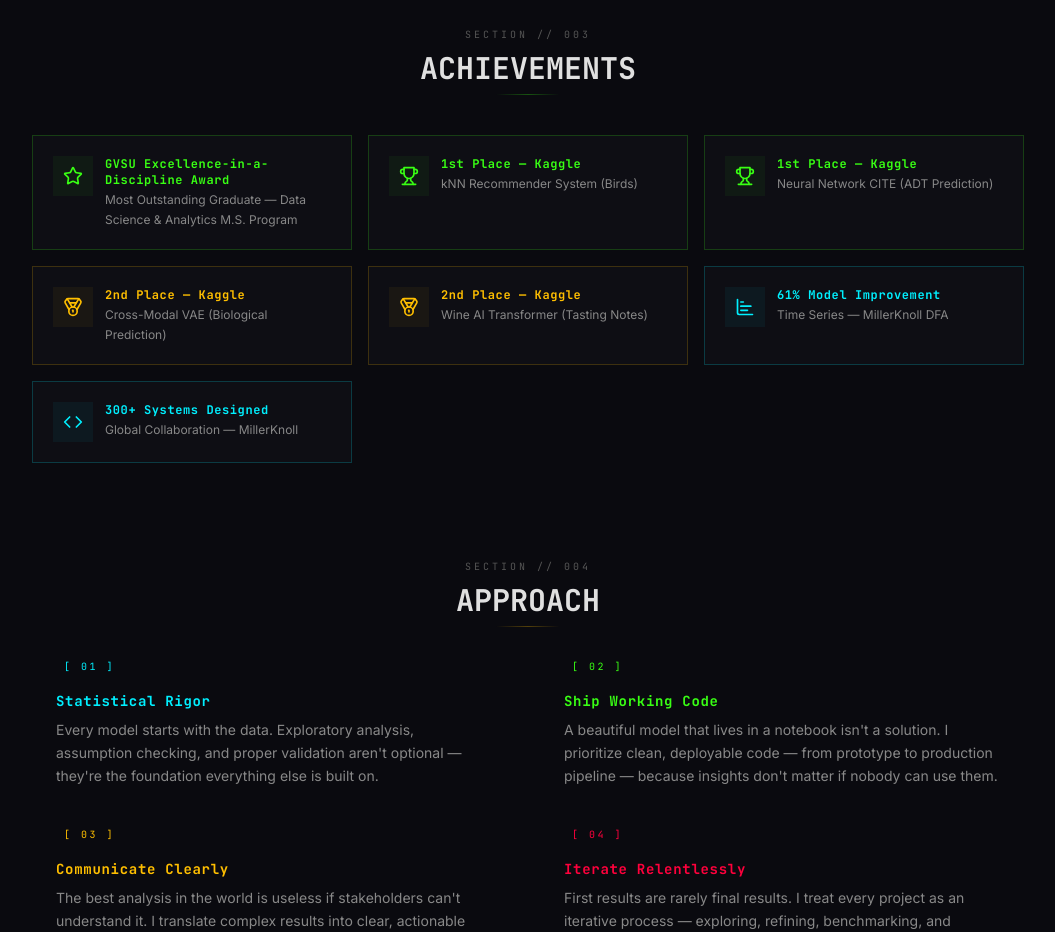
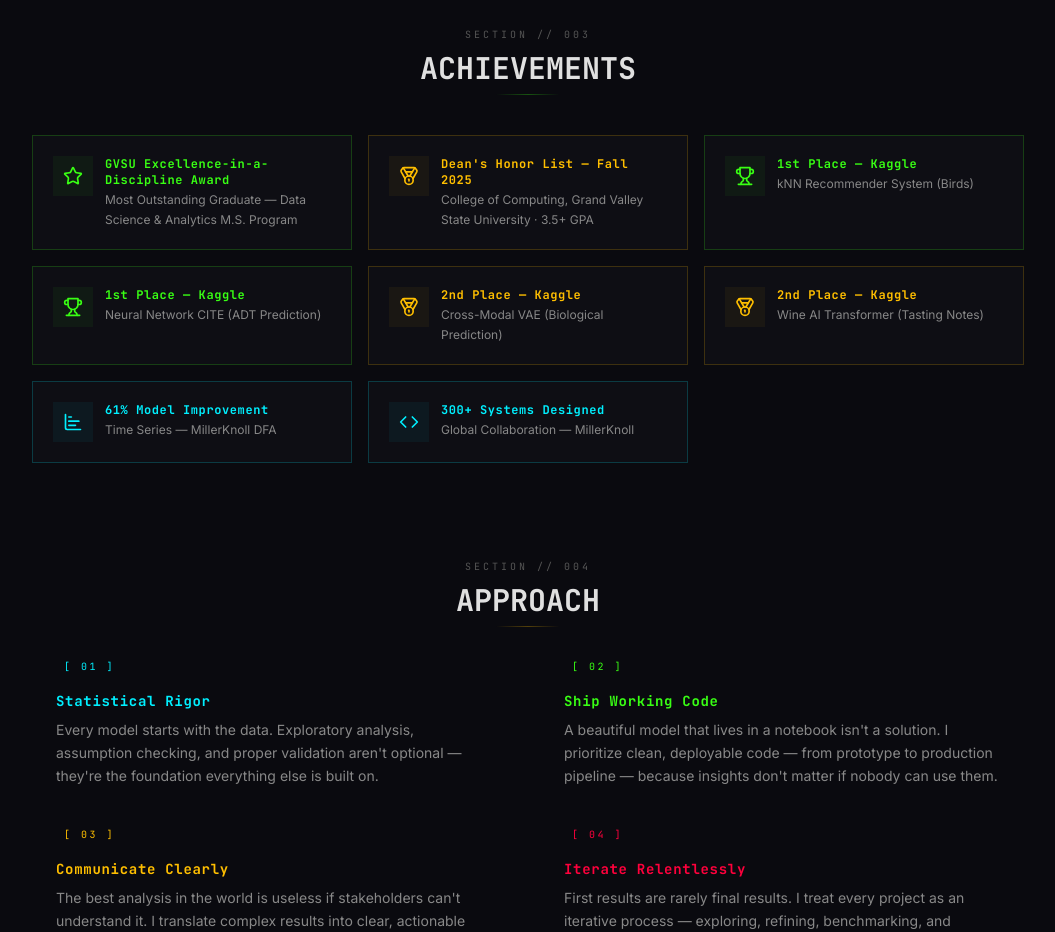
Before and after one commit to steadows/portfolio-v2, a Next.js app: page /about in a window 1280 px wide. Shown: the part 3100-4032 px from the top of the page, without its empty margins (112-1167 px from the left). Built offline with nearby package versions, Linux system fonts and the light colour scheme.

Commit message:
dean's list addition

```diff
--- a/src/data/about.ts
+++ b/src/data/about.ts
@@ -163,6 +163,13 @@ export const achievements: Achievement[] = [
     accentColor: "green",
   },
   {
+    id: "deans-honor-list-fall-2025",
+    title: "Dean's Honor List — Fall 2025",
+    subtitle: "College of Computing, Grand Valley State University · 3.5+ GPA",
+    icon: "medal",
+    accentColor: "amber",
+  },
+  {
     id: "kaggle-1st-knn",
     title: "1st Place — Kaggle",
     subtitle: "kNN Recommender System (Birds)",
```
